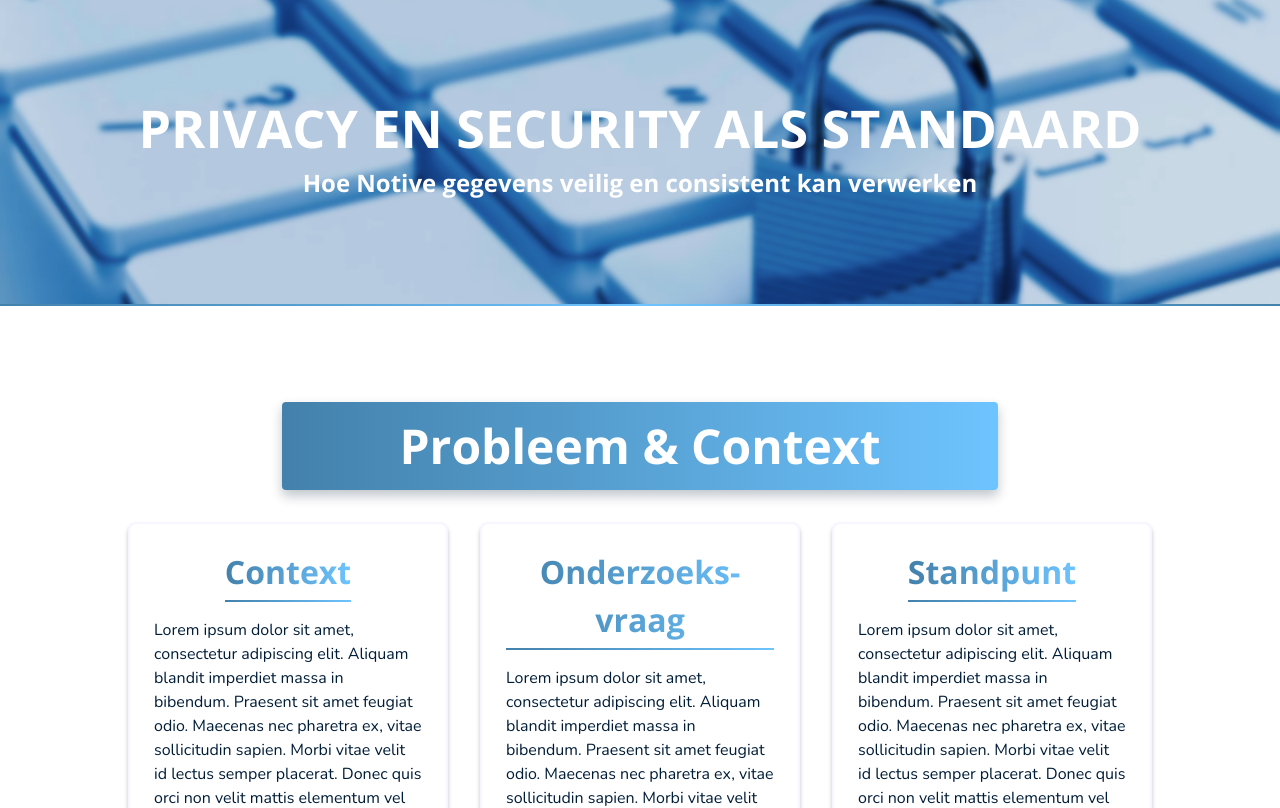
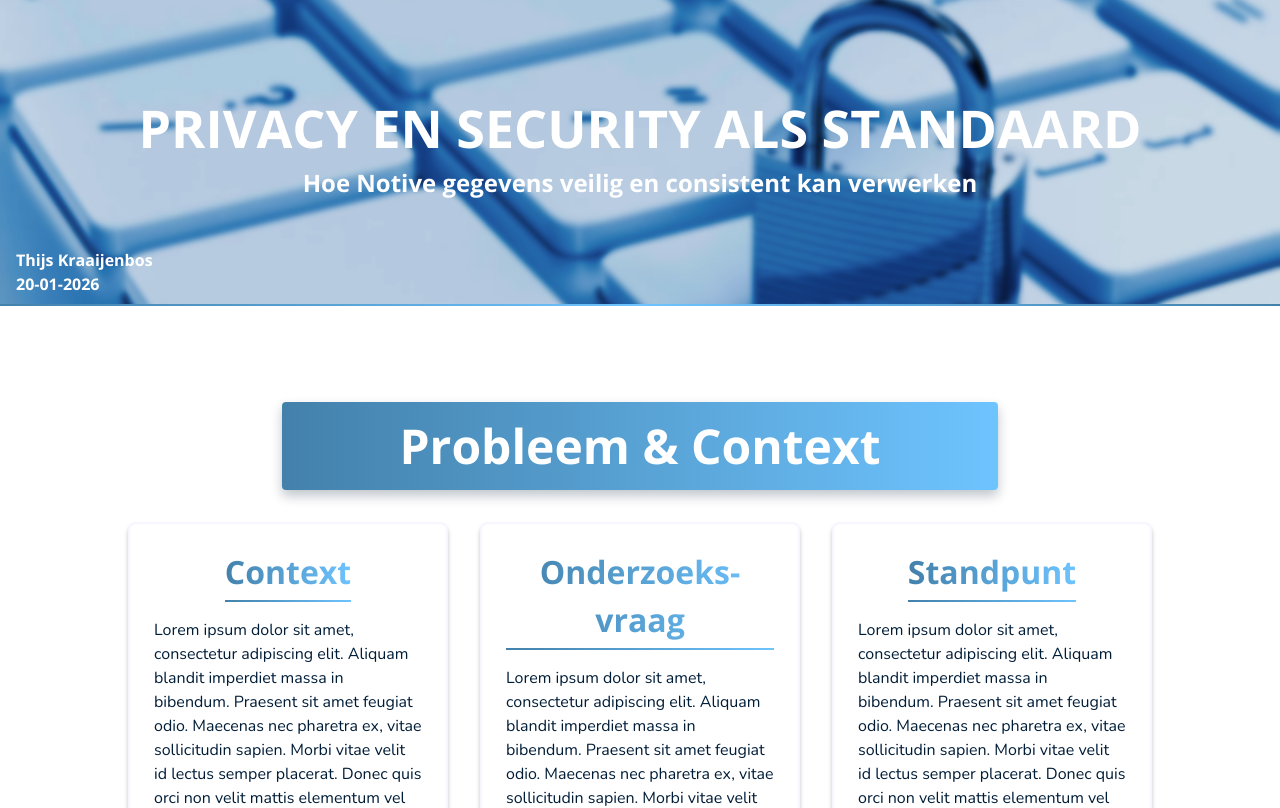
Before and after one commit to ThijsKraaijenbos/kritische-literatuurstudie-notive, a React (Vite) app: page / in a window 1280 px wide. Shown: the top 808 px of the page. Built offline with nearby package versions, Linux system fonts and the light colour scheme.

Commit message:
Update header

```diff
--- a/src/components/Header.tsx
+++ b/src/components/Header.tsx
@@ -14,6 +14,10 @@
           <h1 className={"text-center"}>{t("mainTitle")}</h1>
           <h2 className={"text-center !text-2xl"}>{t("mainSubtitle")}</h2>
         </div>
+        <div className={"absolute bottom-2 left-4"}>
+          <p className={"text-start !text-white !font-bold !font-open-sans"}>{t("headerDetails")}</p>
+          <p className={"text-start !text-white !font-bold !font-open-sans"}>{t("date")}</p>
+        </div>
       </header>
 
       {/* Divider overlapping the header */}
--- a/src/texts.json
+++ b/src/texts.json
@@ -2,6 +2,8 @@
   "texts": {
     "mainTitle": "PRIVACY EN SECURITY ALS STANDAARD",
     "mainSubtitle": "Hoe Notive gegevens veilig en consistent kan verwerken",
+    "headerDetails": "Thijs Kraaijenbos",
+    "date": "20-01-2026",
     "probleemEnContext": {
       "title": "Probleem & Context",
       "context": {
```
